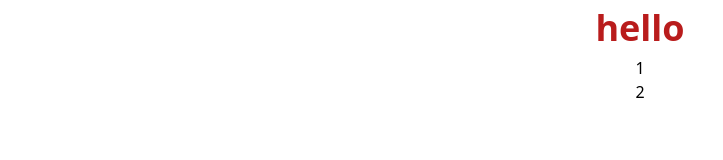
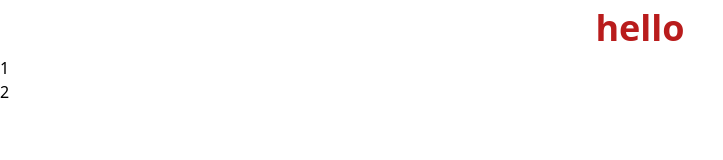
Before and after one commit to vivekdadhaniya/tailwind-base-files, a website built with Vite: page index.html in a window 1280 px wide. Shown: the full height of the page, 0-723 px from the left. Built offline with nearby package versions, Linux system fonts and the light colour scheme.

Commit message:
grid responsive

```diff
--- a/index.html
+++ b/index.html
@@ -11,7 +11,7 @@
 <body>
     <header>
         <h1 class="py-2 px-3 text-4xl text-center text-red-700 font-bold">hello </h1>
-        <div class="main grid align-middle justify-center">
+        <div class="main grid align-middle justify-center sm:grid-cols-1 md:grid-cols-2 lg:grid-cols-4">
             <div class="col-span-2 lg: col-span-4">
                 <div class="col-2">1</div>
                 <div class="col-2">2</div>
```
